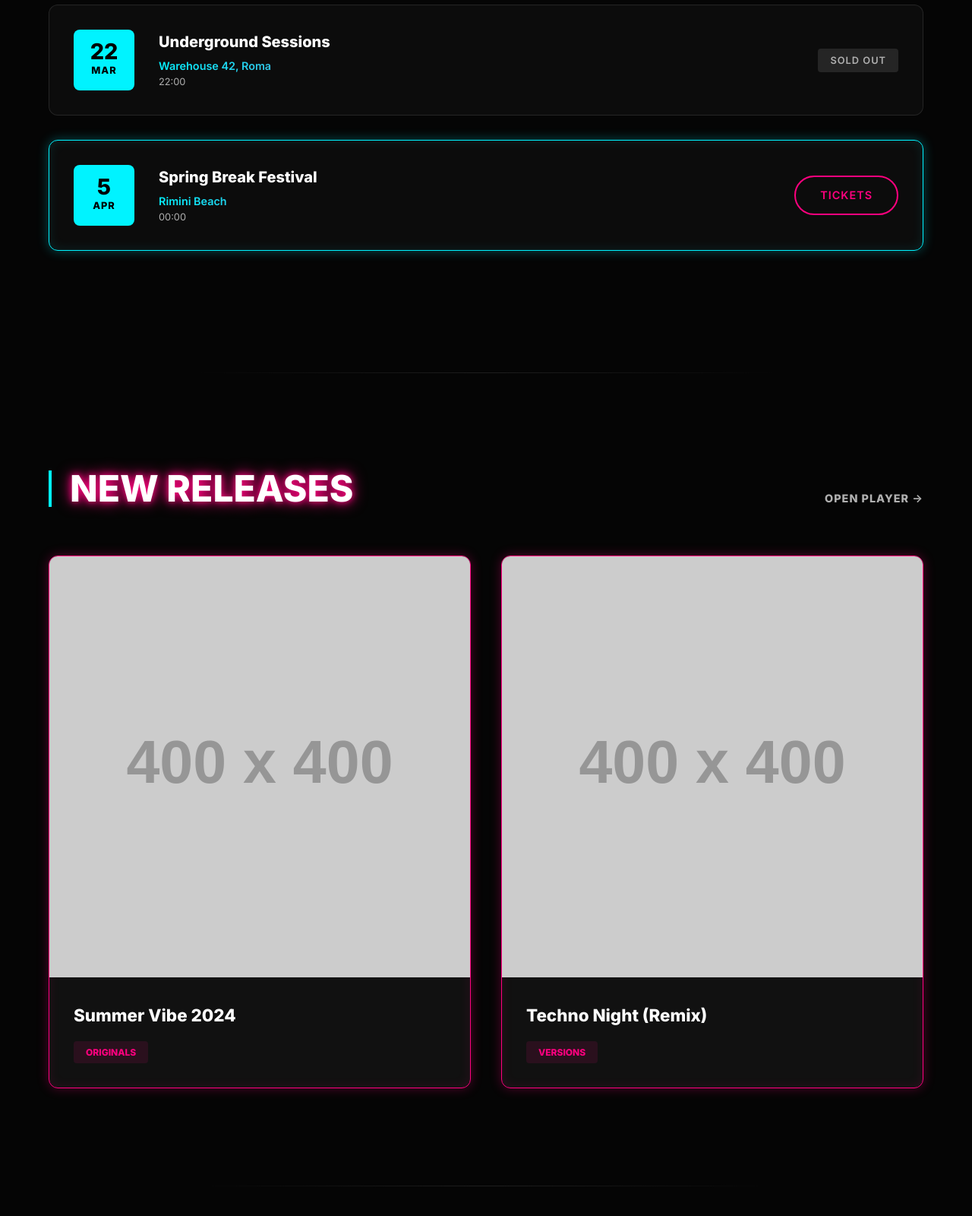
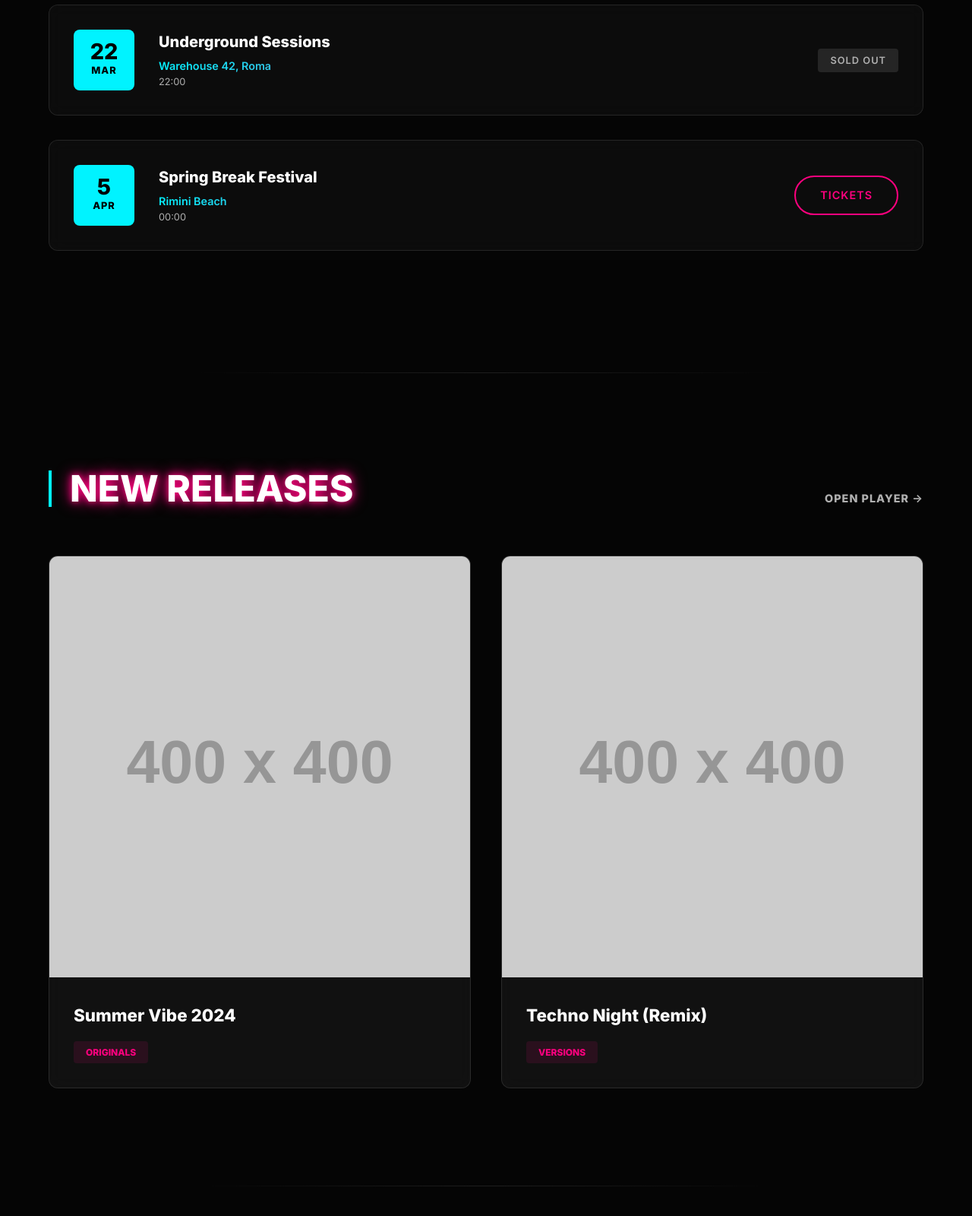
Before and after one commit to braziliandayitalia/RUBINHOBRAZIL.COM, an Astro site: page / in a window 1280 px wide. Shown: the part 1148-2748 px from the top of the page at 76% size. Built offline with nearby package versions, Linux system fonts and the light colour scheme; Astro itself is replaced by a stand-in of ours; placeholder pictures from the web are drawn by us.

Commit message:
Refactor global CSS styles for consistency

```diff
--- a/src/styles/global.css
+++ b/src/styles/global.css
@@ -24,6 +24,7 @@ body {
     font-family: var(--font-main);
     line-height: 1.6;
     overflow-x: hidden;
+    width: 100%;
 }
 
 a {
@@ -99,88 +100,9 @@ section {
     box-shadow: 0 0 20px rgba(255, 0, 127, 0.4);
 }
 
-/* Custom Scrollbar */
-::-webkit-scrollbar {
-    width: 8px;
-}
-
-::-webkit-scrollbar-track {
-    background: var(--bg-color);
-}
-
-::-webkit-scrollbar-thumb {
-    background: var(--panel-color);
-    border: 2px solid var(--bg-color);
-    border-radius: 10px;
-}
-
-::-webkit-scrollbar-thumb:hover {
-    background: var(--accent-cyan);
-}
-
-/* Selection Color */
-::selection {
-    background: var(--accent-cyan);
-    color: black;
-}
-
-.neon-border-cyan {
-    border: 1px solid var(--accent-cyan);
-    box-shadow: 0 0 15px rgba(0, 243, 255, 0.3), inset 0 0 15px rgba(0, 243, 255, 0.1);
-}
-
-.neon-border-pink {
-    border: 1px solid var(--accent-pink);
-    box-shadow: 0 0 15px rgba(255, 0, 127, 0.3), inset 0 0 15px rgba(255, 0, 127, 0.1);
-}
-
-.glow-hover:hover {
-    box-shadow: 0 0 30px rgba(0, 243, 255, 0.5);
-    transform: translateY(-3px);
-}
-
-/* Dynamic Gradients */
 .grad-cyan-pink {
     background: linear-gradient(135deg, var(--accent-cyan), var(--accent-pink));
     -webkit-background-clip: text;
+    background-clip: text;
     -webkit-text-fill-color: transparent;
 }
-
-/* Smooth Scroll */
-html {
-    scroll-behavior: smooth;
-}
-
-/* Page Transitions */
-.page-fade-in {
-    animation: pageFade 0.6s ease-out forwards;
-}
-
-@keyframes pageFade {
-    from {
-        opacity: 0;
-        filter: blur(10px);
-    }
-
-    to {
-        opacity: 1;
-        filter: blur(0);
-    }
-}
-
-/* Animations */
-@keyframes fadeIn {
-    from {
-        opacity: 0;
-        transform: translateY(20px);
-    }
-
-    to {
-        opacity: 1;
-        transform: translateY(0);
-    }
-}
-
-.fade-in {
-    animation: fadeIn 0.8s ease forwards;
-}
```
